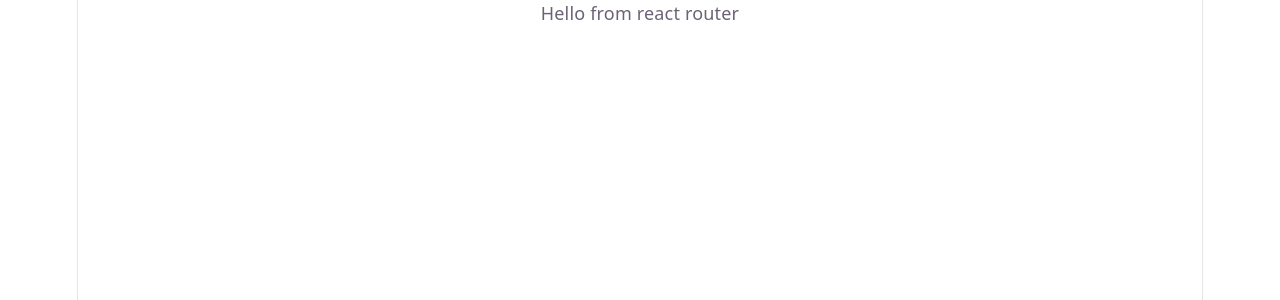
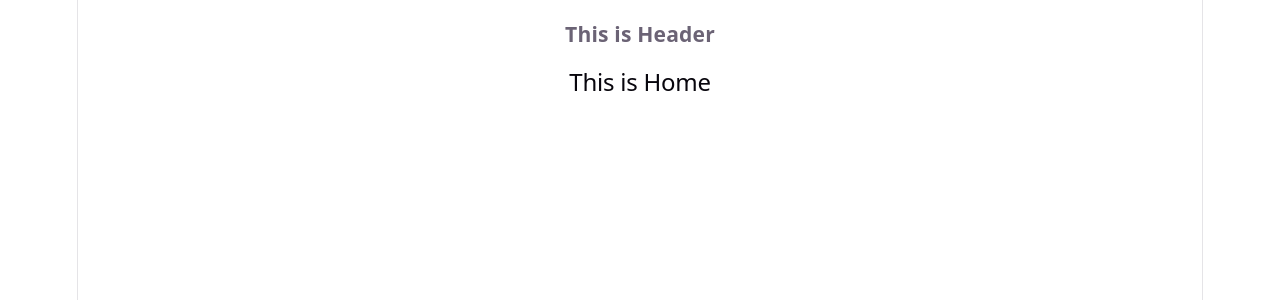
Before and after one commit to piasmajumdar/intro-to-react-router, a React (Vite) app: page / in a window 1280 px wide. Shown: the top 300 px of the page. Built offline with nearby package versions, Linux system fonts and the light colour scheme.

Commit message:
nested routing

```diff
--- /dev/null
+++ b/src/Components/Home/Home.jsx
@@ -0,0 +1,11 @@
+import React from 'react';
+
+const Home = () => {
+    return (
+        <div>
+            <h2>This is Home</h2>
+        </div>
+    );
+};
+
+export default Home;
--- /dev/null
+++ b/src/Components/Laptops/Laptops.jsx
@@ -0,0 +1,11 @@
+import React from 'react';
+
+const Laptops = () => {
+    return (
+        <div>
+            <h2>This is laptops</h2>
+        </div>
+    );
+};
+
+export default Laptops;
--- /dev/null
+++ b/src/Components/Mobiles/Mobiles.jsx
@@ -0,0 +1,11 @@
+import React from 'react';
+
+const Mobiles = () => {
+    return (
+        <div>
+            <h2>This is mobiles</h2>
+        </div>
+    );
+};
+
+export default Mobiles;
--- a/src/main.jsx
+++ b/src/main.jsx
@@ -4,13 +4,23 @@ import './index.css'
 
 import App from './App';
 import { createBrowserRouter, RouterProvider } from 'react-router';
+import Root from './Components/Root/Root';
+import Home from './Components/Home/Home';
+import Mobiles from './Components/Mobiles/Mobiles';
+import Laptops from './Components/Laptops/Laptops';
 
 
 
 const router = createBrowserRouter([
   {
     path: '/',
-    element: <div>Hello from react router</div>
+    Component: Root,
+    children: [
+      {index: true, Component: Home},
+      {path: 'mobiles', Component: Mobiles},
+      {path: 'laptops', Component: Laptops},
+
+    ]
   },
   {
     path: 'about',
```
Also changed, not shown: src/Components/Root/Root.jsx (line endings or trailing spaces).
